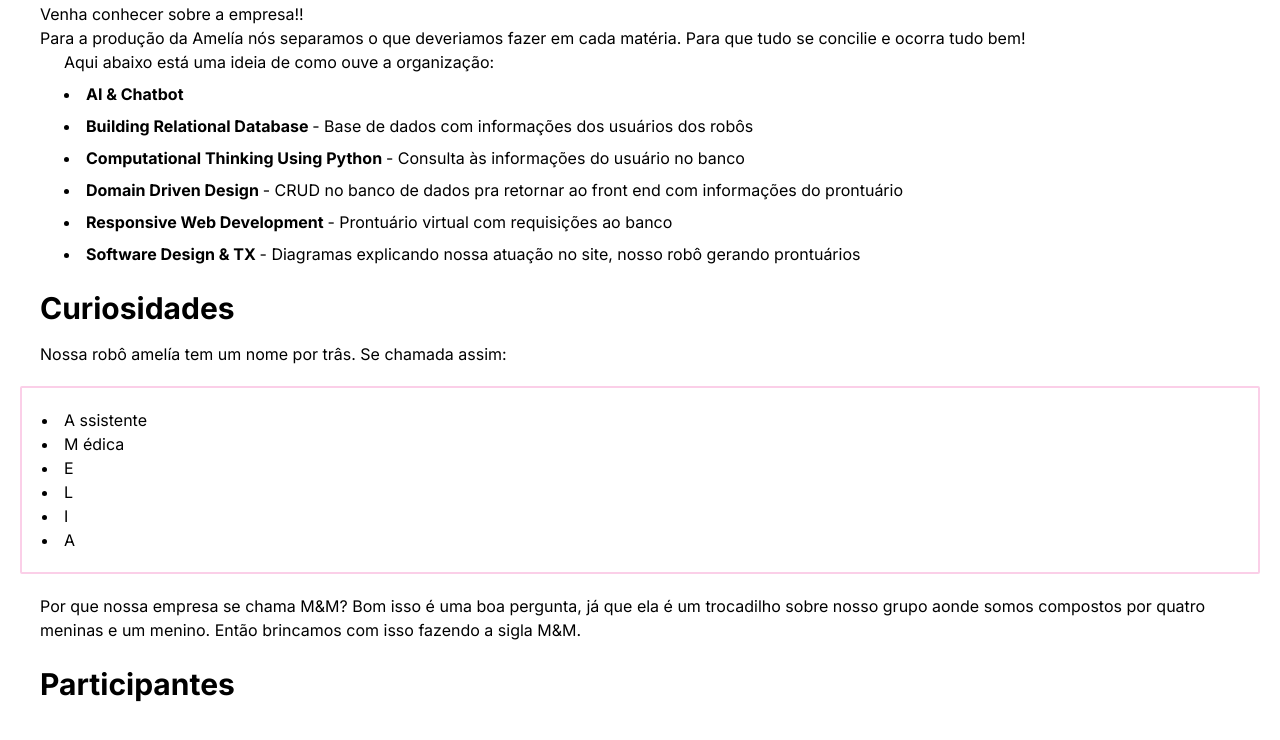
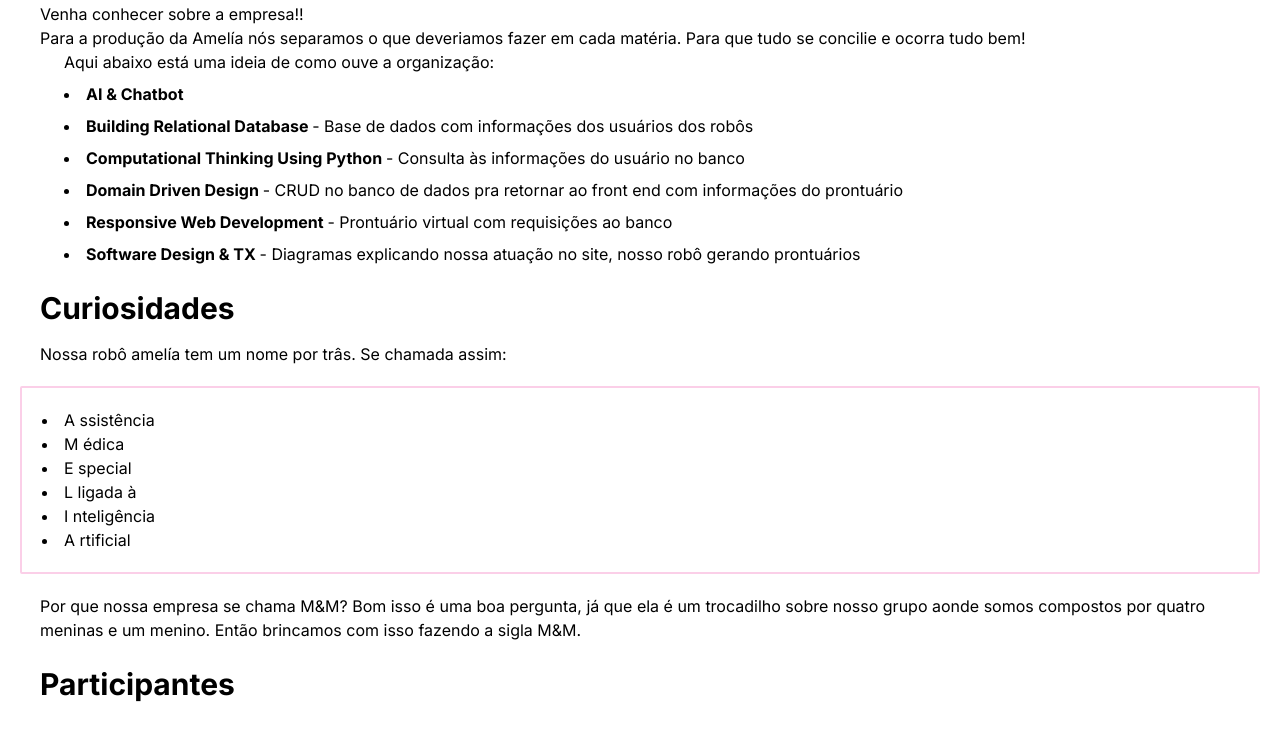
Before and after one commit to ProjetosFaculdadeFiap/GS-Amelia, a Next.js app: page /jornal in a window 1280 px wide. Shown: the part 502-1242 px from the top of the page. Built offline with nearby package versions, Linux system fonts and the light colour scheme.

Commit message:
Refactor input button styles

```diff
--- a/src/app/formularios/prontuario/page.jsx
+++ b/src/app/formularios/prontuario/page.jsx
@@ -78,8 +78,7 @@ export default function Prontuario() {
                     </form>
 
                     <div>
-                        <p className="px-3"> Se houve termino do prontuário, clique aqui em baixo para registrar suas informações </p>
-                        <input className='cursor-pointer transition ease-in-out delay-150 hover:-translate-y-1 hover:scale-110 hover:bg-red-200 duration-300 ... rounded-md m-2 bg-pink-200 px-3 mb-12' type="submit" value="Termino Prontuário"/>
+                        <input className='cursor-pointer bg-pink-200 text-black py-3 px-6 rounded-md mt-6 mb-2 hover:bg-pink-400 transition duration-500 ease-out' type="submit" value="Termino Prontuário"/>
                     </div>
                 </div>
 
@@ -202,8 +201,7 @@ export default function Prontuario() {
                         </div>
 
                         <div>
-                            <p className="p-5"> Se houve termino no histórico médico, clique aqui em baixo para registrar suas informações </p>
-                            <input className='cursor-pointer transition ease-in-out delay-150 hover:-translate-y-1 hover:scale-110 hover:bg-red-200 duration-300 ... rounded-md m-2 bg-pink-200 px-3 mb-12' type="submit" value="Termino Prontuário"/>
+                            <input className='cursor-pointer bg-pink-200 text-black py-3 px-6 rounded-md mt-6 mb-2 hover:bg-pink-400 transition duration-500 ease-out' type="submit" value="Termino Prontuário"/>
                         </div>
                     </form>
                 </div>
--- a/src/app/jornal/page.jsx
+++ b/src/app/jornal/page.jsx
@@ -35,12 +35,12 @@ export default function Jornal() {
                 <h1 className="introducao font-bold"> Curiosidades </h1>
                     <p className="introducao-informacao"> Nossa robô amelía tem um nome por trâs. Se chamada assim: </p>
                         <p className="border-2 rounded-sm border-pink-200 m-5 p-5">
-                            <li> A ssistente </li>
+                            <li> A ssistência </li>
                             <li> M édica </li>
-                            <li> E  </li>
-                            <li> L  </li>
-                            <li> I  </li>
-                            <li> A  </li>
+                            <li> E special</li>
+                            <li> L ligada à </li>
+                            <li> I  nteligência</li>
+                            <li> A  rtificial</li>
                         </p>
                     <p className="introducao-informacao mb-6"> Por que nossa empresa se chama M&M? Bom isso é uma boa pergunta, já que ela é um trocadilho sobre nosso grupo aonde somos compostos por quatro meninas e um menino.
                         Então brincamos com isso fazendo a sigla M&M.
```
